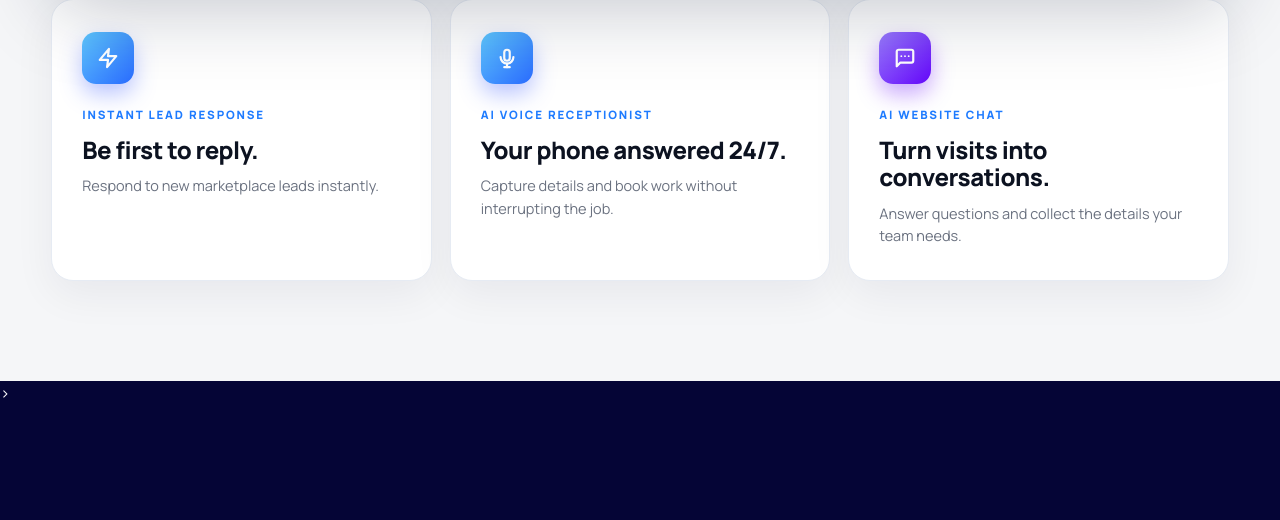
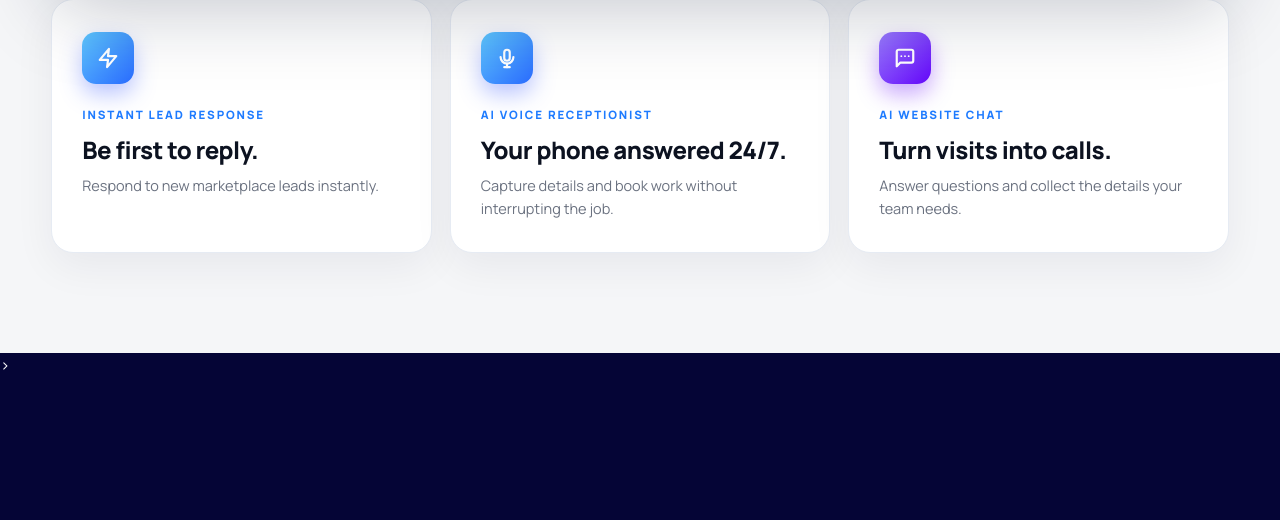
Before and after one commit to seanzing/tradezip-homepage, a plain HTML site: page index.html in a window 1280 px wide. Shown: the part 4958-5478 px from the top of the page. Drawn offline with Linux system fonts and the light colour scheme.

Commit message:
Copy: 'Turn visits into conversations' → 'Turn visits into calls'

```diff
--- a/index.html
+++ b/index.html
@@ -467,7 +467,7 @@
         <svg viewBox="0 0 24 24" fill="none" stroke="currentColor" stroke-width="2.4" stroke-linecap="round" stroke-linejoin="round" width="22" height="22"><path d="M21 15a2 2 0 0 1-2 2H7l-4 4V5a2 2 0 0 1 2-2h14a2 2 0 0 1 2 2z"/><circle cx="8" cy="10" r="1" fill="currentColor" stroke="none"/><circle cx="12" cy="10" r="1" fill="currentColor" stroke="none"/><circle cx="16" cy="10" r="1" fill="currentColor" stroke="none"/></svg>
       </div>
       <p class="respond-card__label">AI WEBSITE CHAT</p>
-      <h3 class="respond-card__title">Turn visits into conversations.</h3>
+      <h3 class="respond-card__title">Turn visits into calls.</h3>
       <p class="respond-card__body">Answer questions and collect the details your team needs.</p>
     </article>
   </div>
```
